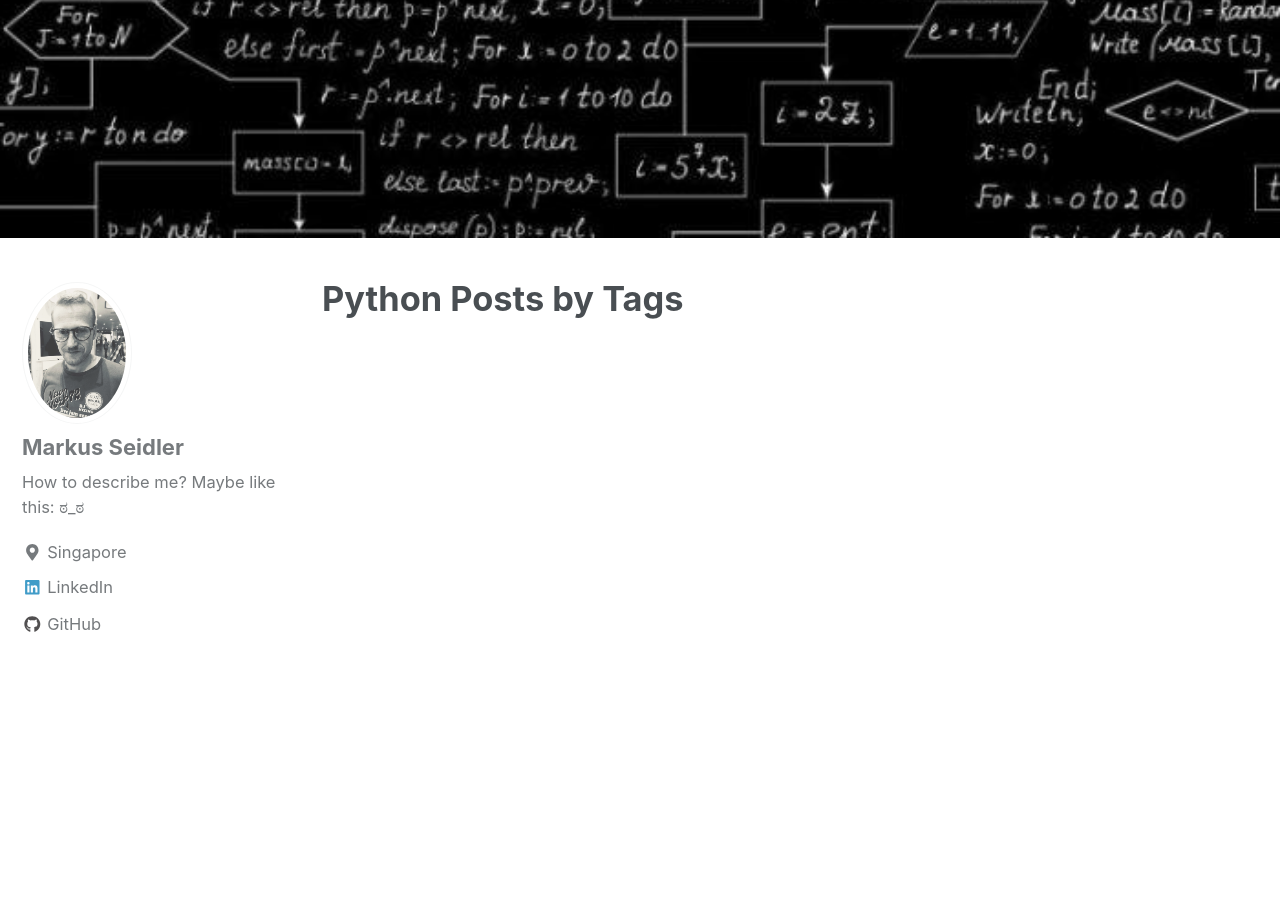
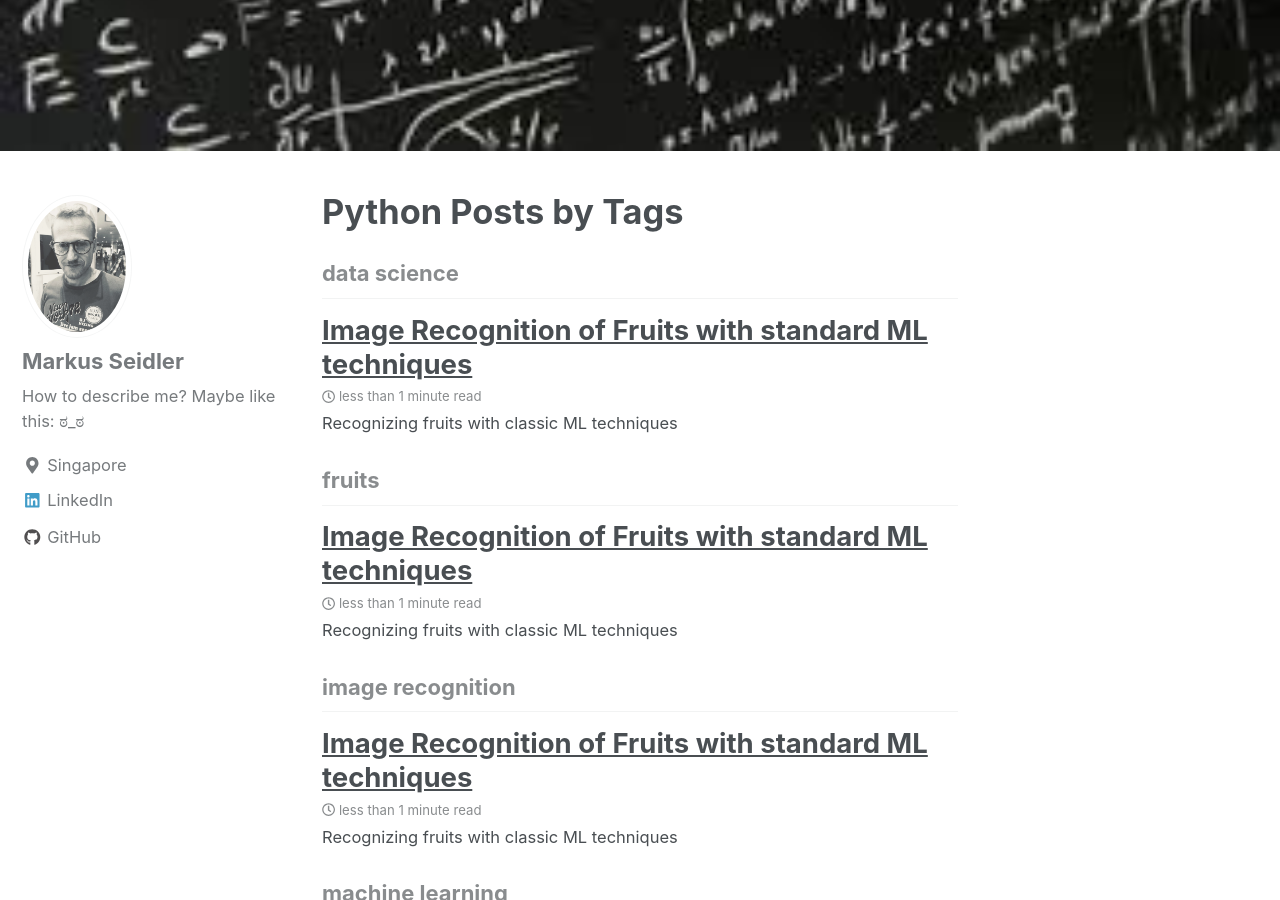
Before and after one commit to markusseidler/markusseidler.github.io, a Jekyll site: the page built from _pages/python.md, in a window 1280 px wide and 900 px high, scrolled down 550 px. Built offline with Jekyll 4.4.1, drawn with Linux system fonts in a browser that asks for light colours; nearby versions of some CDN libraries; some of the changed text lies outside the part shown.

```diff
--- a/_pages/python.md
+++ b/_pages/python.md
@@ -4,7 +4,7 @@ permalink: /python/
 title: "Python Posts by Tags"
 author_profile: True
 header:
-    image: "images/ml.jpg"
+    image: "images/formeln.jpg"
 ---
 
 {% include base_path %}
--- /dev/null
+++ b/_posts/2018-05-05-image-recognition-classic.md
@@ -0,0 +1,51 @@
+---
+title: "Image Recognition of Fruits with standard ML techniques"
+date: 2018-05-05
+tags: [machine learning, data science, fruits, image recognition]
+header:
+    image: "/Image-Recognition-Classic/fruits.jpg"
+excerpt: "Recognizing fruits with classic ML techniques"
+---
+
+# H1 Heading
+
+## H2 Heading
+
+### H3 Heading
+
+Here's some basic text.
+
+and here's some *italics*
+
+Here's some **bold** text.
+
+And here is a [link] (https://github.io)
+
+Here is a bulleted list:
+
+* First item
++ Second item
+- Third item
+
+Here is a numbered list:
+
+1. First
+2. Second
+3. Third
+
+Python code block:
+'''python
+    import numpy as np
+
+    def test_function (x, y):
+    z = np.sum(x,y)
+    return z
+
+'''
+
+Here is some inline code "x+y"
+
+Hier ist ein Bild
+
+<img src="{{ site.url }}{{ site.baseurl }}/images/
+Image-Recognition-Classic/banana.jpg" alt="banana">
```
Also changed, not shown: images/Image-Recognition-Classic/fruits.jpg (added).
